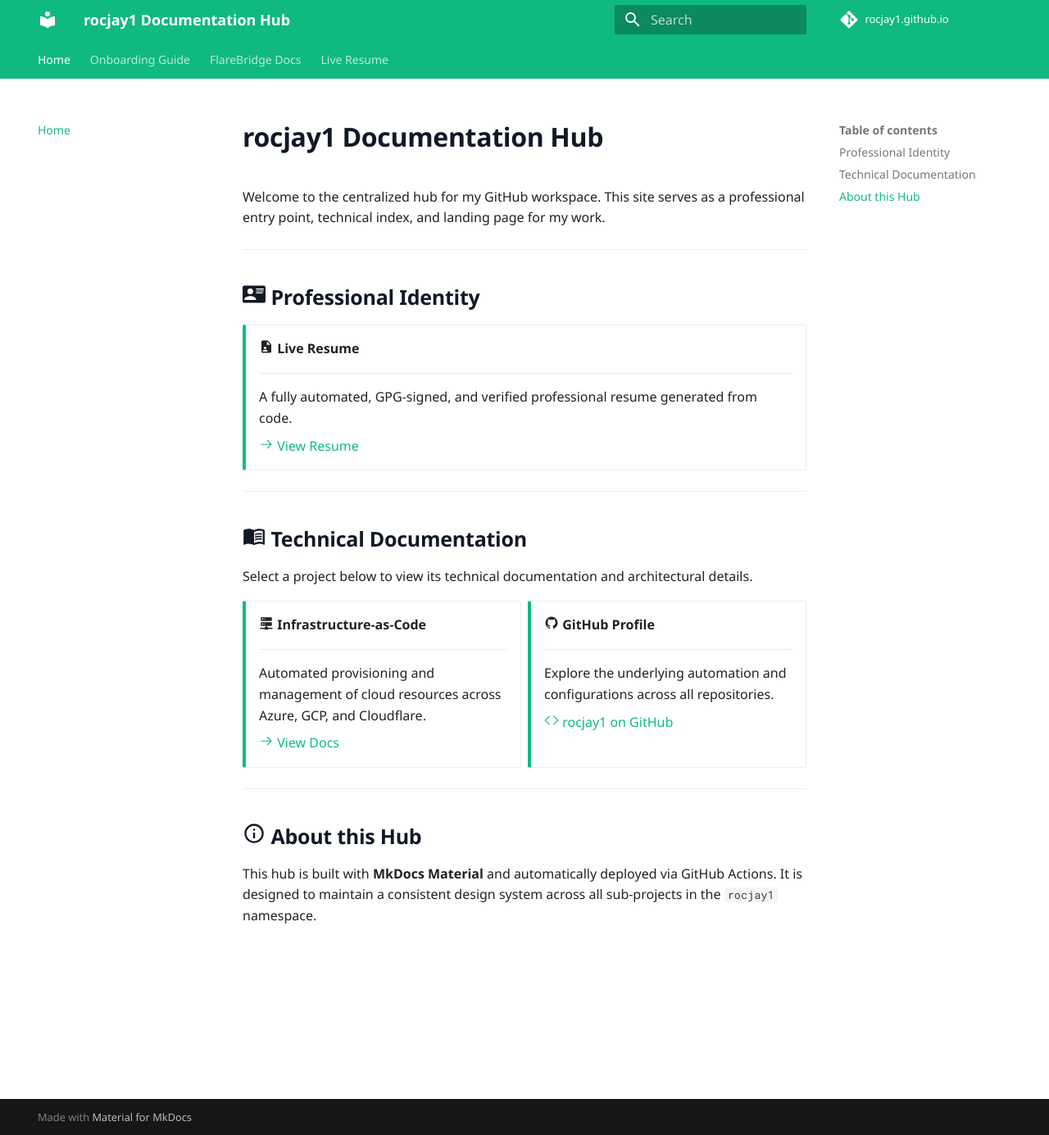
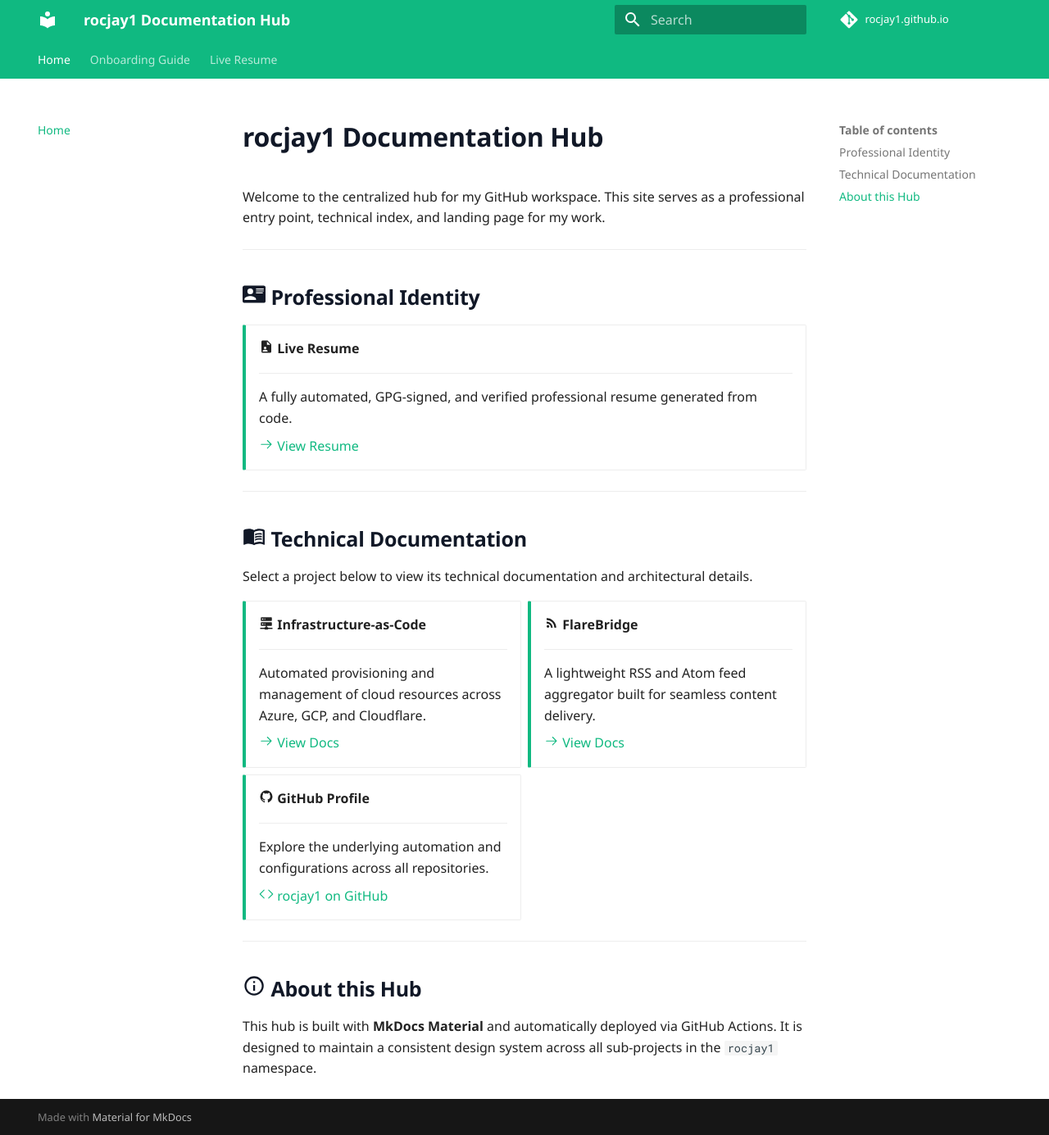
Before and after one commit to rocjay1/rocjay1.github.io, an MkDocs documentation site: the page built from docs/index.md, in a window 1280 px wide and 1385 px high. Shown: the whole window at 82% size. Built offline with MkDocs 1.6.1 and Material for MkDocs 9.7.7, drawn with Linux system fonts in a browser that asks for light colours; some web fonts are replaced; comment, search, counter and statistics services are not loaded.

Commit message:
docs: move FlareBridge docs link to homepage project cards

```diff
--- a/docs/index.md
+++ b/docs/index.md
@@ -34,6 +34,14 @@
 
     [:octicons-arrow-right-24: View Docs](https://docs.roccosmodernsite.net/rocjay1-infrastructure/)
 
+-   :material-rss: __FlareBridge__
+
+    ---
+
+    A lightweight RSS and Atom feed aggregator built for seamless content delivery.
+
+    [:octicons-arrow-right-24: View Docs](http://docs.roccosmodernsite.net/FlareBridge/)
+
 -   :material-github: __GitHub Profile__
 
     ---
--- a/mkdocs.yml
+++ b/mkdocs.yml
@@ -6,7 +6,6 @@
 nav:
   - Home: index.md
   - Onboarding Guide: onboarding.md
-  - FlareBridge Docs: http://docs.roccosmodernsite.net/FlareBridge/
   - Live Resume: https://docs.roccosmodernsite.net/rocco-davino-resume/
 
 theme:
```
